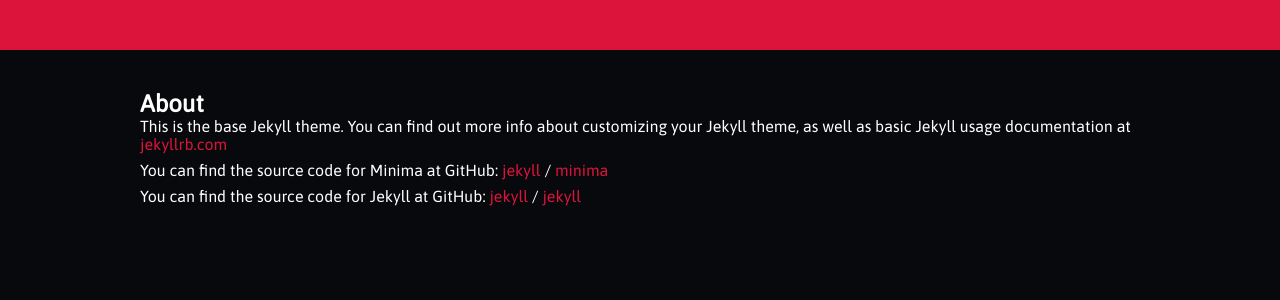
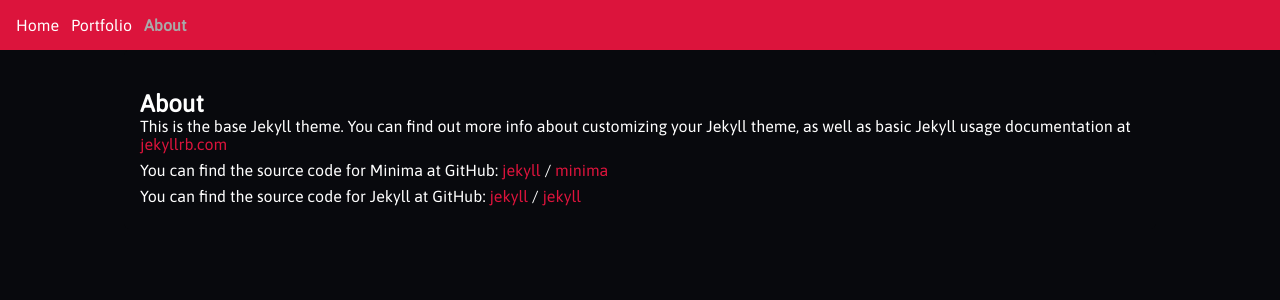
Before and after one commit to eoinparkinson/portfolio-site, a Jekyll site: the page built from about.markdown, in a window 1280 px wide. Shown: the top 300 px of the page. Built offline with Jekyll 4.4.1, drawn with Linux system fonts in a browser that asks for light colours; a script that is not in the unit is left out.

Commit message:
updated to comply with new navigation.yml

```diff
--- a/_includes/navigation.html
+++ b/_includes/navigation.html
@@ -1,6 +1,6 @@
 <nav class="navbar" id="navbar">
 	<ul>
-		{% for item in site.data.navigation %}
+		{% for item in site.data.navigation.items %}
 			<li>
 				{% if page.url == item.url %}
 					<a class="active" href="{{ item.url }}">{{ item.title }}</a>
```
